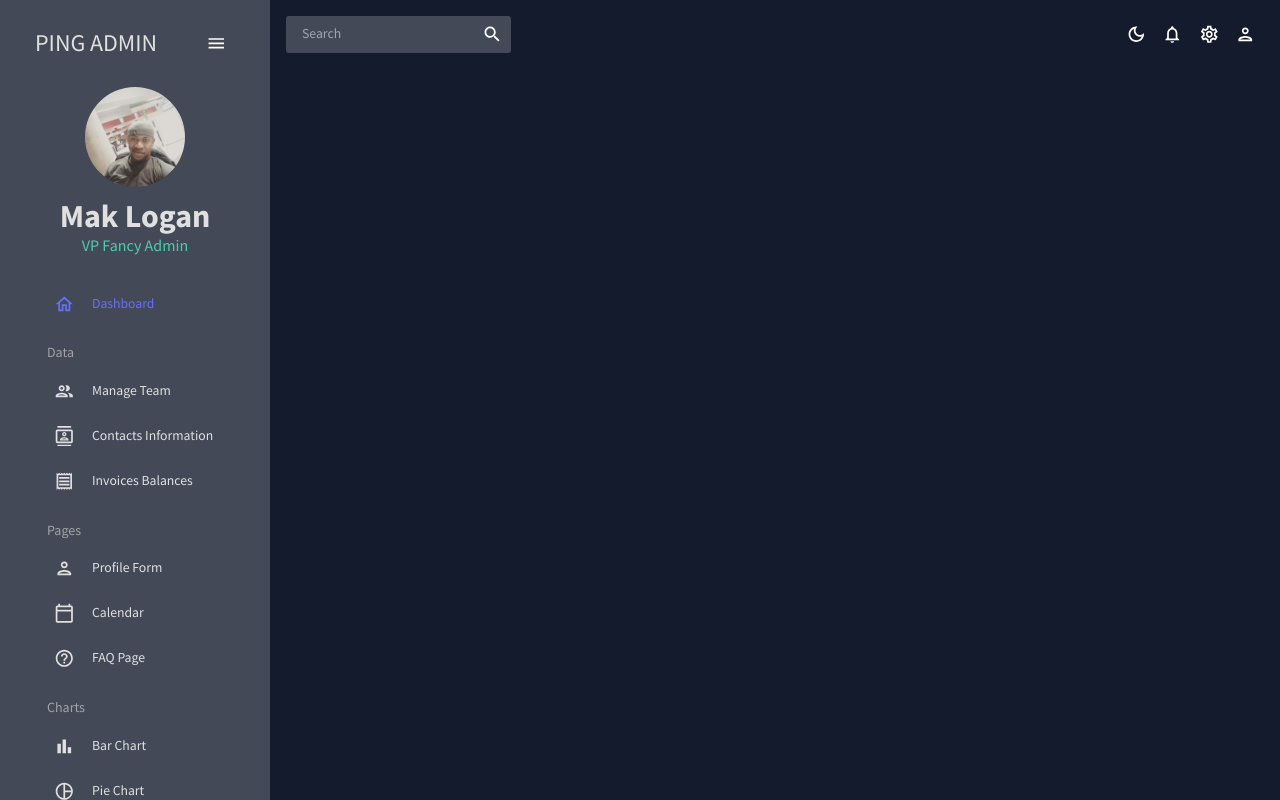
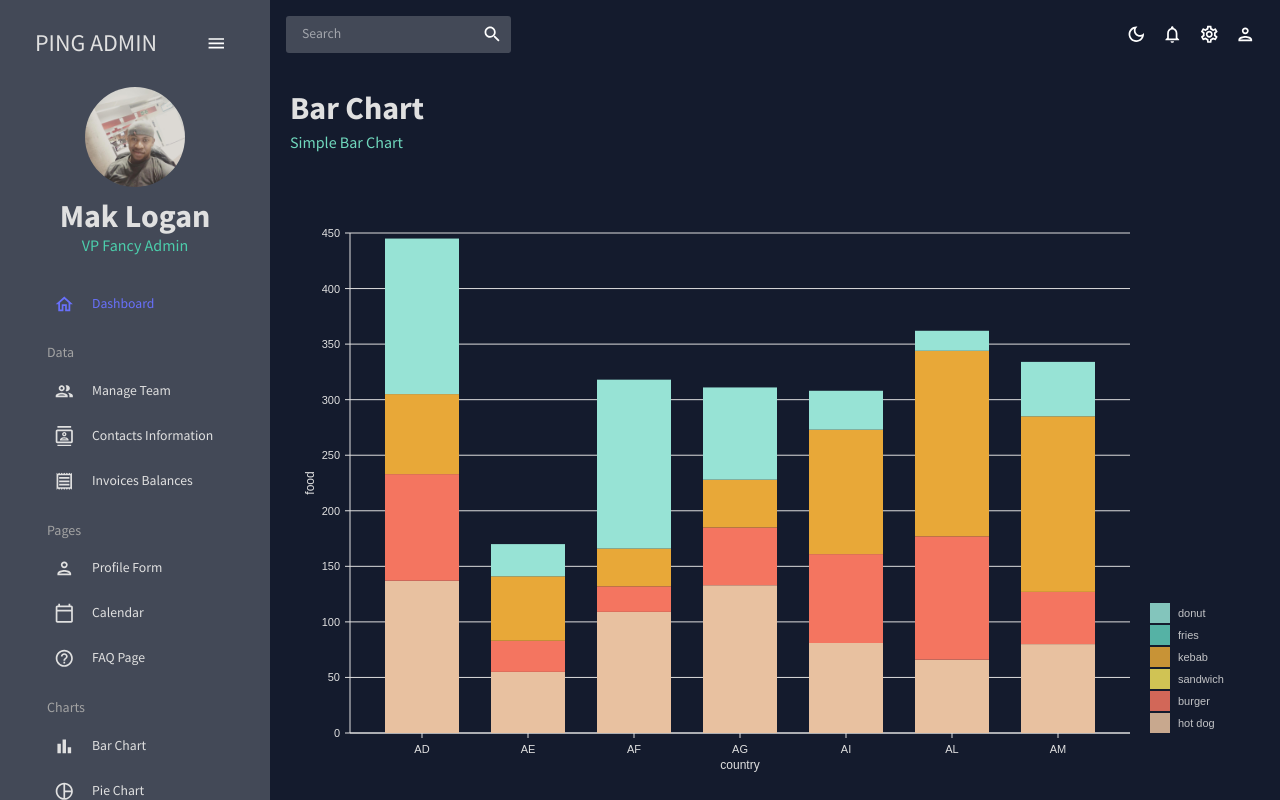
Before and after one commit to sleekcharly/react-admin, a React (Create React App) app: page /bar in a window 1280 px wide. Built offline with nearby package versions, Linux system fonts and the light colour scheme; the HTML template or start-up script is replaced by a standard one.

Commit message:
created bar chart page

```diff
--- a/src/App.jsx
+++ b/src/App.jsx
@@ -1,6 +1,7 @@
 import { CssBaseline, ThemeProvider } from '@mui/material';
 import { useState } from 'react';
 import { Route, Routes } from 'react-router-dom';
+import Bar from './scenes/bar';
 import Contacts from './scenes/contacts';
 import Dashboard from './scenes/dashboard';
 import Form from './scenes/form';
@@ -33,6 +34,7 @@ export default function App() {
               <Route path="/contacts" element={<Contacts />} />
               <Route path="/invoices" element={<Invoices />} />
               <Route path="/form" element={<Form />} />
+              <Route path="/bar" element={<Bar />} />
             </Routes>
           </main>
         </div>
--- /dev/null
+++ b/src/scenes/bar/index.jsx
@@ -0,0 +1,17 @@
+import { Box } from '@mui/material';
+import React from 'react';
+import BarChart from '../../components/BarChart';
+import Header from '../../components/Header';
+
+const Bar = () => {
+  return (
+    <Box m="20px">
+      <Header title="Bar Chart" subtitle="Simple Bar Chart" />
+      <Box height="75vh">
+        <BarChart />
+      </Box>
+    </Box>
+  );
+};
+
+export default Bar;
```
